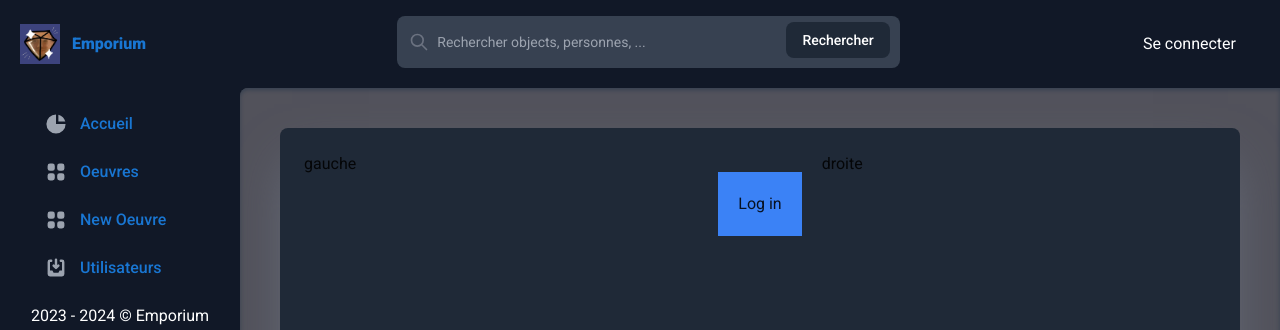
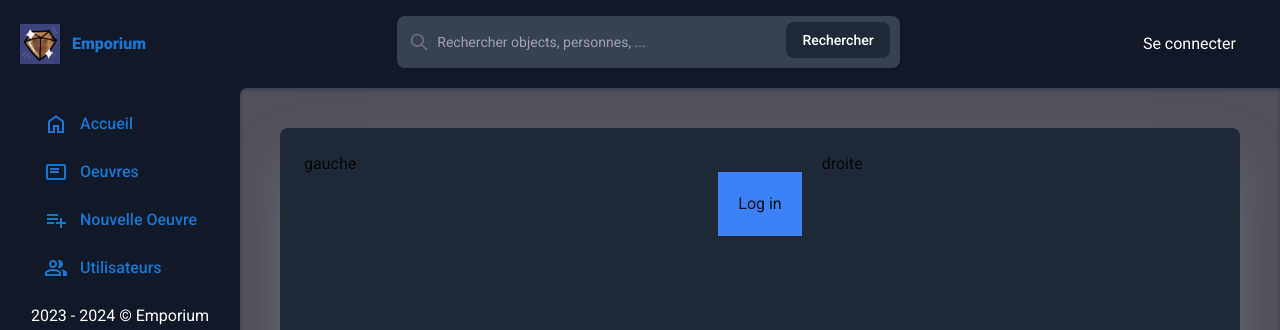
Before and after one commit to HenriBoulnois/emporium_front, a Nuxt app: page /login in a window 1280 px wide. Shown: the top 330 px of the page. Built offline with nearby package versions, Linux system fonts and the light colour scheme; no server answers.

Commit message:
:lipstick: Matching icons !

```diff
--- a/components/EmSideBar.vue
+++ b/components/EmSideBar.vue
@@ -1,24 +1,17 @@
 <template>
-  <div id="default-sidebar" class="w-60 h-screen sticky top-0 bg-gray-900" aria-label="Sidebar">
-    <div
-      class="px-3 py-4 grid grid-rows-[auto_1fr_auto]"
-    >
+  <div
+    id="default-sidebar"
+    class="w-60 h-screen sticky top-0 bg-gray-900"
+    aria-label="Sidebar"
+  >
+    <div class="px-3 py-4 grid grid-rows-[auto_1fr_auto]">
       <ul class="space-y-2 font-medium">
         <li>
           <NuxtLink to="/">
             <a
               class="flex items-center rounded-lg p-2 text-white hover:bg-gray-700"
             >
-              <svg
-                aria-hidden="true"
-                class="w-6 h-6 transition duration-75 text-gray-400 group-hover:text-white"
-                fill="currentColor"
-                viewBox="0 0 20 20"
-                xmlns="http://www.w3.org/2000/svg"
-              >
-                <path d="M2 10a8 8 0 018-8v8h8a8 8 0 11-16 0z" />
-                <path d="M12 2.252A8.014 8.014 0 0117.748 8H12V2.252z" />
-              </svg>
+              <span class="material-symbols-outlined"> home </span>
               <span class="ml-3"> Accueil </span>
             </a>
           </NuxtLink>
@@ -28,18 +21,9 @@
             <a
               class="flex items-center rounded-lg p-2 text-white hover:bg-gray-700"
             >
-              <svg
-                aria-hidden="true"
-                class="flex-shrink-0 w-6 h-6 transition duration-75 text-gray-400 group-hover:text-white"
-                fill="currentColor"
-                viewBox="0 0 20 20"
-                xmlns="http://www.w3.org/2000/svg"
-              >
-                <path
-                  d="M5
-                 3a2 2 0 00-2 2v2a2 2 0 002 2h2a2 2 0 002-2V5a2 2 0 00-2-2H5zM5 11a2 2 0 00-2 2v2a2 2 0 002 2h2a2 2 0 002-2v-2a2 2 0 00-2-2H5zM11 5a2 2 0 012-2h2a2 2 0 012 2v2a2 2 0 01-2 2h-2a2 2 0 01-2-2V5zM11 13a2 2 0 012-2h2a2 2 0 012 2v2a2 2 0 01-2 2h-2a2 2 0 01-2-2v-2z"
-                />
-              </svg>
+              <span class="material-symbols-outlined">
+                featured_play_list
+              </span>
               <span class="flex-1 ml-3 whitespace-nowrap"> Oeuvres </span>
             </a>
           </NuxtLink>
@@ -49,19 +33,10 @@
             <a
               class="flex items-center rounded-lg p-2 text-white hover:bg-gray-700"
             >
-              <svg
-                aria-hidden="true"
-                class="flex-shrink-0 w-6 h-6 transition duration-75 text-gray-400 group-hover:text-white"
-                fill="currentColor"
-                viewBox="0 0 20 20"
-                xmlns="http://www.w3.org/2000/svg"
-              >
-                <path
-                  d="M5
-                 3a2 2 0 00-2 2v2a2 2 0 002 2h2a2 2 0 002-2V5a2 2 0 00-2-2H5zM5 11a2 2 0 00-2 2v2a2 2 0 002 2h2a2 2 0 002-2v-2a2 2 0 00-2-2H5zM11 5a2 2 0 012-2h2a2 2 0 012 2v2a2 2 0 01-2 2h-2a2 2 0 01-2-2V5zM11 13a2 2 0 012-2h2a2 2 0 012 2v2a2 2 0 01-2 2h-2a2 2 0 01-2-2v-2z"
-                />
-              </svg>
-              <span class="flex-1 ml-3 whitespace-nowrap"> New Oeuvre </span>
+              <span class="material-symbols-outlined"> playlist_add </span>
+              <span class="flex-1 ml-3 whitespace-nowrap">
+                Nouvelle Oeuvre
+              </span>
             </a>
           </NuxtLink>
         </li>
@@ -70,20 +45,7 @@
             <a
               class="flex items-center p-2 rounded-lg text-white hover:bg-gray-700"
             >
-              <svg
-                aria-hidden="true"
-                class="flex-shrink-0 w-6 h-6 transition duration-75 text-gray-400 group-hover:text-white"
-                fill="currentColor"
-                viewBox="0 0 20 20"
-                xmlns="http://www.w3.org/2000/svg"
-              >
-                <path
-                  d="M8.707 7.293a1 1 0 00-1.414 1.414l2 2a1 1 0 001.414 0l2-2a1 1 0 00-1.414-1.414L11 7.586V3a1 1 0 10-2 0v4.586l-.293-.293z"
-                />
-                <path
-                  d="M3 5a2 2 0 012-2h1a1 1 0 010 2H5v7h2l1 2h4l1-2h2V5h-1a1 1 0 110-2h1a2 2 0 012 2v10a2 2 0 01-2 2H5a2 2 0 01-2-2V5z"
-                />
-              </svg>
+              <span class="material-symbols-outlined"> group </span>
               <span class="flex-1 ml-3 whitespace-nowrap"> Utilisateurs </span>
             </a>
           </NuxtLink>
```
